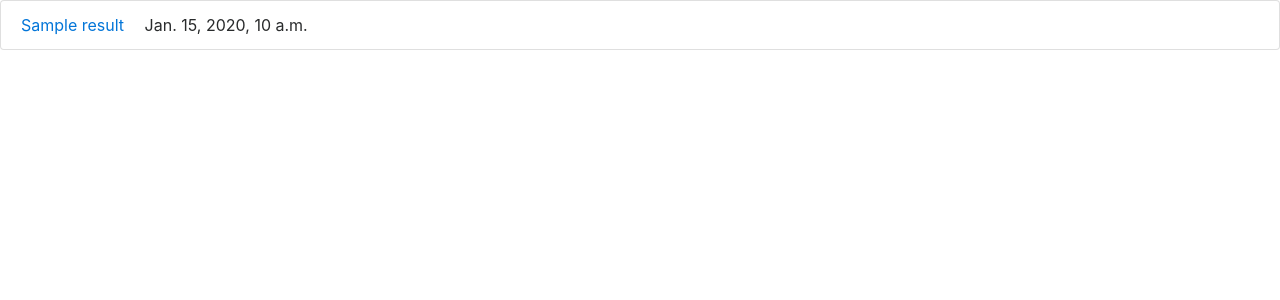
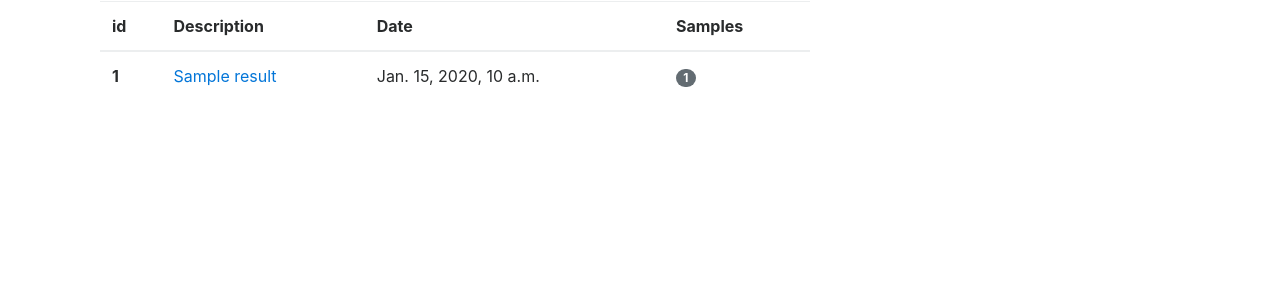
Before and after one commit to jishminor/ee445l_web, a Django app: template templates/index.html in a window 1280 px wide. Shown: the part 54-354 px from the top of the page. Run offline with Django 3.2, Linux system fonts and the light colour scheme; the template is opened without the code that fills it: most values are stand-ins (such as "Sample title", 1, 10 or a date in 2020); data that the repository does not hold is empty; some libraries are stand-ins or nearby versions.

Commit message:
changed templates

```diff
--- /dev/null
+++ b/lab4/templatetags/lab4_extras.py
@@ -0,0 +1,7 @@
+from django import template
+
+register = template.Library()
+
+@register.filter
+def length(value):
+    return len(value)
--- a/templates/index.html
+++ b/templates/index.html
@@ -1,3 +1,5 @@
+{% load lab4_extras %}
+
 <!DOCTYPE html>
 <html lang="en">
 <head>
@@ -15,14 +17,36 @@
       </button>
       <a class="navbar-brand" href="#">Recorded Voltage Plots From ADC</a>
     </nav>
-    {% if voltage_data %}
-        <ul class="list-group">
-            {% for result in voltage_data %}
-                <li class="list-group-item"><a href="/{{ result.id }}/">{{ result.name }}</a> &emsp; {{ result.pub_date }}</li>
-            {% endfor %}
-        </ul>
-    {% else %}
-        <p>No data yet playa!</p>
-    {% endif %}
+    <div class="container">
+        <div class="col-lg-2">
+        </div>
+        <div class="col-lg-8">
+            <table class="table">
+                <thead>
+                    <tr>
+                        <th>id</th>
+                        <th>Description</th>
+                        <th>Date</th>
+                        <th>Samples</th>
+                    </tr>
+                </thead>
+                {% if voltage_data %}
+                    <tbody>
+                        {% for result in voltage_data %}
+                            <tr>
+                                <th scope="row">{{ result.id }}</th>
+                                <td><a href="/{{ result.id }}/">{{ result.name }}</a></td>
+                                <td>{{ result.pub_date }}</td>
+                                <td><span class="badge badge-default badge-pill">{{ result.data|length }}</span></td>
+                            </tr>
+                        {% endfor %}
+                    </tbody>
+                {% endif %}
+            </table>
+        </div>
+        <div class="col-lg-2">
+        </div>
+    </div>
+
 </body>
 </html>
```
Also changed, not shown: lab4/templatetags/__init__.py (added).
